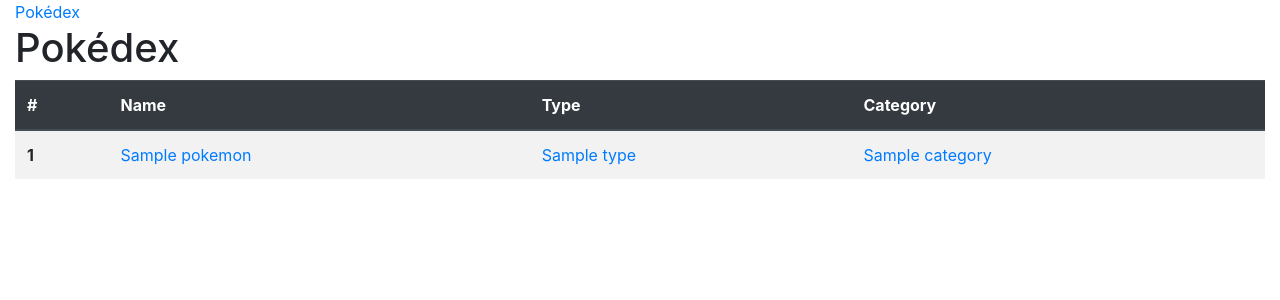
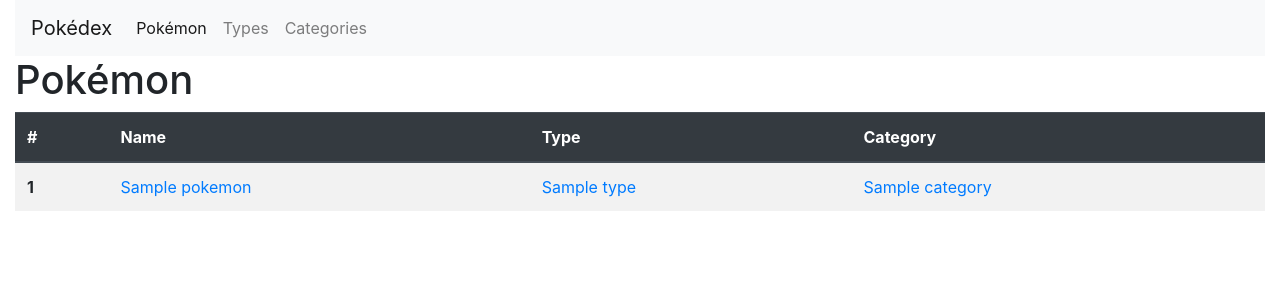
Before and after one commit to philippemouchel/symfodex, a Symfony app: template app/templates/pokemon/index.html.twig in a window 1280 px wide. Shown: the top 300 px of the page. Run offline with Twig, Linux system fonts and the light colour scheme; the template is opened without the code that fills it: most values are stand-ins (such as "Sample title", 1, 10 or a date in 2020); some libraries are stand-ins or nearby versions.

Commit message:
Provide a main navigation and required routes/controllers/templates.

```diff
--- a/app/src/Controller/TypeController.php
+++ b/app/src/Controller/TypeController.php
@@ -16,8 +16,13 @@ class TypeController extends AbstractController
      */
     public function index()
     {
+        // Instantiate entity repository to load all types.
+        $typeRepository = $this->getDoctrine()->getRepository(Type::class);
+        $types = $typeRepository->findAll();
+
         return $this->render('type/index.html.twig', [
             'controller_name' => 'TypeController',
+            'types' => $types,
         ]);
     }
 
--- a/app/templates/base.html.twig
+++ b/app/templates/base.html.twig
@@ -5,7 +5,7 @@
         <meta charset="utf-8">
         <meta name="viewport" content="width=device-width, initial-scale=1, shrink-to-fit=no">
 
-        <title>{% block title %}Welcome!{% endblock %}</title>
+        <title>{% block title %}Pokédex{% endblock %}</title>
 
         <!-- Bootstrap CSS -->
         <link rel="stylesheet" href="https://stackpath.bootstrapcdn.com/bootstrap/4.4.1/css/bootstrap.min.css" integrity="sha384-Vkoo8x4CGsO3+Hhxv8T/Q5PaXtkKtu6ug5TOeNV6gBiFeWPGFN9MuhOf23Q9Ifjh" crossorigin="anonymous">
@@ -13,9 +13,11 @@
     </head>
     <body>
         <div class="container-fluid">
-            <a href="{{ path('pokemon') }}">Pokédex</a>
             {% block body %}{% endblock %}
         </div>
+        <script src="https://code.jquery.com/jquery-3.4.1.slim.min.js" integrity="sha384-J6qa4849blE2+poT4WnyKhv5vZF5SrPo0iEjwBvKU7imGFAV0wwj1yYfoRSJoZ+n" crossorigin="anonymous"></script>
+        <script src="https://cdn.jsdelivr.net/npm/popper.js@1.16.0/dist/umd/popper.min.js" integrity="sha384-Q6E9RHvbIyZFJoft+2mJbHaEWldlvI9IOYy5n3zV9zzTtmI3UksdQRVvoxMfooAo" crossorigin="anonymous"></script>
+        <script src="https://stackpath.bootstrapcdn.com/bootstrap/4.4.1/js/bootstrap.min.js" integrity="sha384-wfSDF2E50Y2D1uUdj0O3uMBJnjuUD4Ih7YwaYd1iqfktj0Uod8GCExl3Og8ifwB6" crossorigin="anonymous"></script>
         {% block javascripts %}{% endblock %}
     </body>
 </html>
--- a/app/templates/category/show.html.twig
+++ b/app/templates/category/show.html.twig
@@ -3,6 +3,8 @@
 {% block title %}{{ category.name }} category{% endblock %}
 
 {% block body %}
+    {% include 'navigation/main-menu.html.twig' with {'active_route': 'category'} %}
+
     <h1>{{ category.name }} category</h1>
 
     {% if category.pokemon is not empty %}
--- /dev/null
+++ b/app/templates/navigation/main-menu.html.twig
@@ -0,0 +1,19 @@
+<nav class="navbar navbar-expand-lg navbar-light bg-light">
+    <a class="navbar-brand" href="#">Pokédex</a>
+    <button class="navbar-toggler" type="button" data-toggle="collapse" data-target="#navbarNav" aria-controls="navbarNav" aria-expanded="false" aria-label="Toggle navigation">
+        <span class="navbar-toggler-icon"></span>
+    </button>
+    <div class="collapse navbar-collapse" id="navbarNav">
+        <ul class="navbar-nav">
+            <li class="nav-item">
+                <a class="nav-link{% if active_route == 'pokemon' %} active{% endif %}" href="{{ path('pokemon') }}">Pokémon</a>
+            </li>
+            <li class="nav-item">
+                <a class="nav-link{% if active_route == 'type' %} active{% endif %}" href="{{ path('type') }}">Types</a>
+            </li>
+            <li class="nav-item">
+                <a class="nav-link{% if active_route == 'category' %} active{% endif %}" href="{{ path('category') }}">Categories</a>
+            </li>
+        </ul>
+    </div>
+</nav>
--- a/app/templates/pokemon/index.html.twig
+++ b/app/templates/pokemon/index.html.twig
@@ -1,9 +1,11 @@
 {% extends 'base.html.twig' %}
 
-{% block title %}Pokemon list{% endblock %}
+{% block title %}Pokémon{% endblock %}
 
 {% block body %}
-    <h1>Pokédex</h1>
+    {% include 'navigation/main-menu.html.twig' with {'active_route': 'pokemon'} %}
+
+    <h1>Pokémon</h1>
 
     {% if pokemons is not empty %}
     <table class="table table-striped">
@@ -18,7 +20,7 @@
         <tbody>
         {% for pokemon in pokemons %}
             <tr>
-                <th scope="row" class="number">{{ pokemon.number }}</a></th>
+                <th scope="row" class="number">{{ pokemon.number }}</th>
                 <td class="name"><a href="{{ path('pokemon_show', {id: pokemon.id}) }}">{{ pokemon.name }}</a></td>
                 <td class="type">
                     {% for type in pokemon.type %}
--- a/app/templates/pokemon/show.html.twig
+++ b/app/templates/pokemon/show.html.twig
@@ -3,6 +3,8 @@
 {% block title %}{{ pokemon.name }} #{{ pokemon.number }}{% endblock %}
 
 {% block body %}
+    {% include 'navigation/main-menu.html.twig' with {'active_route': 'pokemon'} %}
+
     <h1>{{ pokemon.name }} <span class="number">#{{ pokemon.number }}</span></h1>
     {% if pokemon.description is not empty %}
         <p>{{ pokemon.description }}</p>
--- a/app/templates/type/show.html.twig
+++ b/app/templates/type/show.html.twig
@@ -3,6 +3,8 @@
 {% block title %}{{ type.name }} type{% endblock %}
 
 {% block body %}
+    {% include 'navigation/main-menu.html.twig' with {'active_route': 'type'} %}
+
     <h1>{{ type.name }} type</h1>
     {% if type.description is not empty %}
         <p>{{ type.description }}</p>
```
Also changed, not shown: app/src/Controller/CategoryController.php (+6 -1 lines), app/templates/category/index.html.twig (+19 -13 lines), app/templates/type/index.html.twig (+21 -13 lines).
